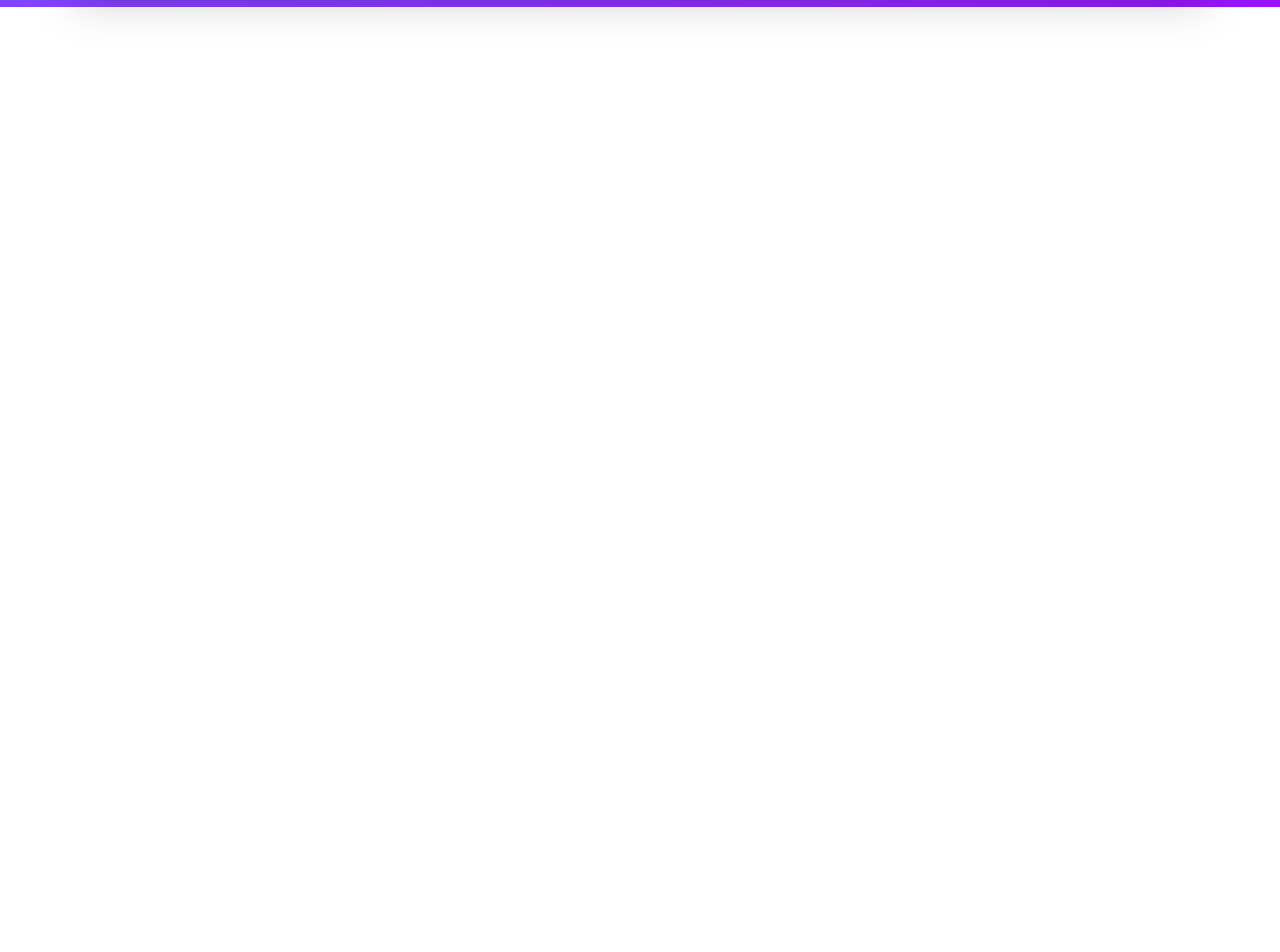
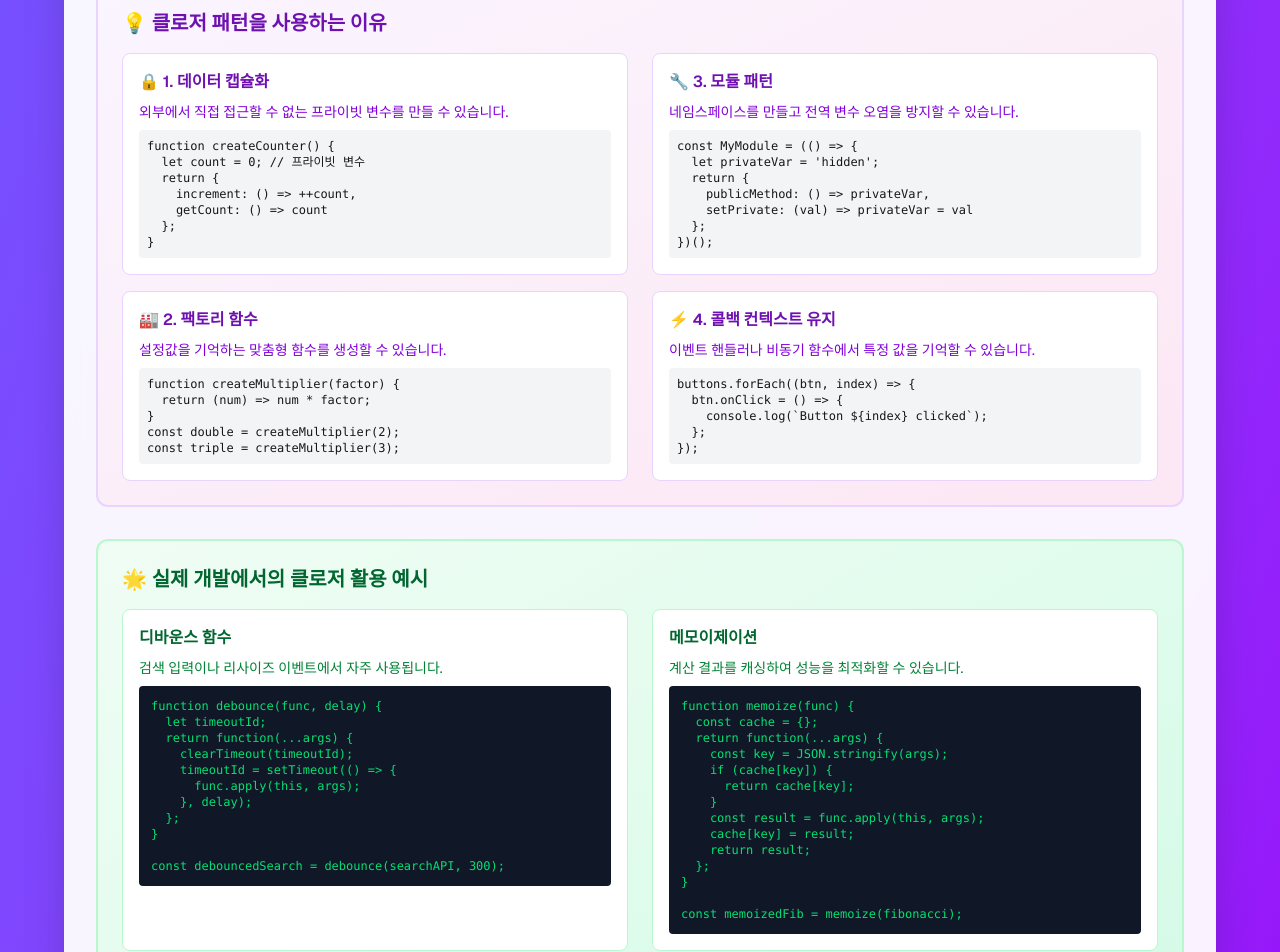
Before and after one commit to 1nnovator1105/javascript, a Next.js app: page /closure in a window 1280 px wide. Shown: the part 2060-3012 px from the top of the page. Before the commit the page ends 2067 px from the top, so only its background shows below. Built offline with nearby package versions, Linux system fonts and the light colour scheme.

Commit message:
feat: 클로저 부연설명 추가

```diff
--- a/src/components/closure/ui/ClosureLanding.tsx
+++ b/src/components/closure/ui/ClosureLanding.tsx
@@ -357,7 +357,7 @@ const ClosureLanding = () => {
         </div>
 
         {/* 핵심 개념 설명 */}
-        <div className="bg-gradient-to-br from-blue-50 to-indigo-100 rounded-xl p-6 border-2 border-blue-200">
+        <div className="bg-gradient-to-br from-blue-50 to-indigo-100 rounded-xl p-6 border-2 border-blue-200 mb-8">
           <h3 className="text-xl font-semibold mb-4 text-blue-800">
             🧠 핵심 개념 이해
           </h3>
@@ -405,6 +405,154 @@ const ClosureLanding = () => {
             </div>
           </div>
         </div>
+
+        {/* 클로저 패턴 활용 가이드 */}
+        <div className="bg-gradient-to-br from-purple-50 to-pink-100 rounded-xl p-6 border-2 border-purple-200 mb-8">
+          <h3 className="text-xl font-semibold mb-4 text-purple-800">
+            💡 클로저 패턴을 사용하는 이유
+          </h3>
+          <div className="grid grid-cols-1 lg:grid-cols-2 gap-6">
+            <div className="space-y-4">
+              <div className="bg-white p-4 rounded-lg border border-purple-200">
+                <h4 className="font-semibold text-purple-800 mb-2 flex items-center gap-2">
+                  🔒 1. 데이터 캡슐화
+                </h4>
+                <p className="text-sm text-purple-700 mb-2">
+                  외부에서 직접 접근할 수 없는 프라이빗 변수를 만들 수 있습니다.
+                </p>
+                <div className="bg-gray-100 p-2 rounded text-xs font-mono">
+                  <pre>{`function createCounter() {
+  let count = 0; // 프라이빗 변수
+  return {
+    increment: () => ++count,
+    getCount: () => count
+  };
+}`}</pre>
+                </div>
+              </div>
+
+              <div className="bg-white p-4 rounded-lg border border-purple-200">
+                <h4 className="font-semibold text-purple-800 mb-2 flex items-center gap-2">
+                  🏭 2. 팩토리 함수
+                </h4>
+                <p className="text-sm text-purple-700 mb-2">
+                  설정값을 기억하는 맞춤형 함수를 생성할 수 있습니다.
+                </p>
+                <div className="bg-gray-100 p-2 rounded text-xs font-mono">
+                  <pre>{`function createMultiplier(factor) {
+  return (num) => num * factor;
+}
+const double = createMultiplier(2);
+const triple = createMultiplier(3);`}</pre>
+                </div>
+              </div>
+            </div>
+
+            <div className="space-y-4">
+              <div className="bg-white p-4 rounded-lg border border-purple-200">
+                <h4 className="font-semibold text-purple-800 mb-2 flex items-center gap-2">
+                  🔧 3. 모듈 패턴
+                </h4>
+                <p className="text-sm text-purple-700 mb-2">
+                  네임스페이스를 만들고 전역 변수 오염을 방지할 수 있습니다.
+                </p>
+                <div className="bg-gray-100 p-2 rounded text-xs font-mono">
+                  <pre>{`const MyModule = (() => {
+  let privateVar = 'hidden';
+  return {
+    publicMethod: () => privateVar,
+    setPrivate: (val) => privateVar = val
+  };
+})();`}</pre>
+                </div>
+              </div>
+
+              <div className="bg-white p-4 rounded-lg border border-purple-200">
+                <h4 className="font-semibold text-purple-800 mb-2 flex items-center gap-2">
+                  ⚡ 4. 콜백 컨텍스트 유지
+                </h4>
+                <p className="text-sm text-purple-700 mb-2">
+                  이벤트 핸들러나 비동기 함수에서 특정 값을 기억할 수 있습니다.
+                </p>
+                <div className="bg-gray-100 p-2 rounded text-xs font-mono">
+                  <pre>{`buttons.forEach((btn, index) => {
+  btn.onClick = () => {
+    console.log(\`Button \${index} clicked\`);
+  };
+});`}</pre>
+                </div>
+              </div>
+            </div>
+          </div>
+        </div>
+
+        {/* 실제 사용 예시 */}
+        <div className="bg-gradient-to-br from-green-50 to-emerald-100 rounded-xl p-6 border-2 border-green-200">
+          <h3 className="text-xl font-semibold mb-4 text-green-800">
+            🌟 실제 개발에서의 클로저 활용 예시
+          </h3>
+          <div className="grid grid-cols-1 lg:grid-cols-2 gap-6">
+            <div className="bg-white p-4 rounded-lg border border-green-200">
+              <h4 className="font-semibold text-green-800 mb-2">
+                디바운스 함수
+              </h4>
+              <p className="text-sm text-green-700 mb-2">
+                검색 입력이나 리사이즈 이벤트에서 자주 사용됩니다.
+              </p>
+              <div className="bg-gray-900 text-green-400 p-3 rounded text-xs font-mono overflow-x-auto">
+                <pre>{`function debounce(func, delay) {
+  let timeoutId;
+  return function(...args) {
+    clearTimeout(timeoutId);
+    timeoutId = setTimeout(() => {
+      func.apply(this, args);
+    }, delay);
+  };
+}
+
+const debouncedSearch = debounce(searchAPI, 300);`}</pre>
+              </div>
+            </div>
+
+            <div className="bg-white p-4 rounded-lg border border-green-200">
+              <h4 className="font-semibold text-green-800 mb-2">
+                메모이제이션
+              </h4>
+              <p className="text-sm text-green-700 mb-2">
+                계산 결과를 캐싱하여 성능을 최적화할 수 있습니다.
+              </p>
+              <div className="bg-gray-900 text-green-400 p-3 rounded text-xs font-mono overflow-x-auto">
+                <pre>{`function memoize(func) {
+  const cache = {};
+  return function(...args) {
+    const key = JSON.stringify(args);
+    if (cache[key]) {
+      return cache[key];
+    }
+    const result = func.apply(this, args);
+    cache[key] = result;
+    return result;
+  };
+}
+
+const memoizedFib = memoize(fibonacci);`}</pre>
+              </div>
+            </div>
+          </div>
+
+          <div className="mt-4 p-4 bg-green-100 rounded-lg border border-green-300">
+            <h4 className="font-semibold text-green-800 mb-2">💡 주의사항</h4>
+            <ul className="text-sm text-green-700 space-y-1">
+              <li>
+                • 클로저는 메모리를 계속 참조하므로 메모리 누수에 주의해야
+                합니다.
+              </li>
+              <li>• 순환 참조를 만들지 않도록 조심해야 합니다.</li>
+              <li>• 과도한 클로저 사용은 성능에 영향을 줄 수 있습니다.</li>
+              <li>• 디버깅이 어려울 수 있으므로 명확한 네이밍이 중요합니다.</li>
+            </ul>
+          </div>
+        </div>
       </div>
     </div>
   );
```
